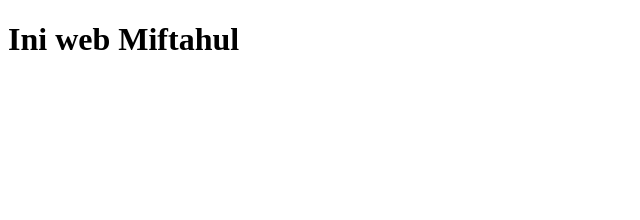
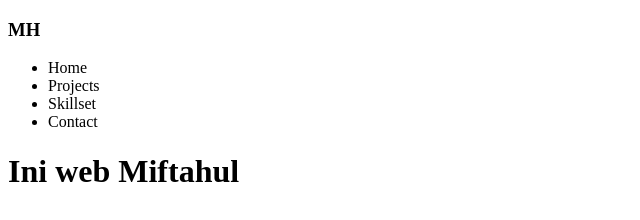
Before and after one commit to KingRael03/personal-website, a plain HTML site: page index.html in a window 1280 px wide. Shown: the whole page, without its empty margins (0-640 px from the left). Drawn offline with Linux system fonts and the light colour scheme.

Commit message:
Nyoba dulu

```diff
--- /dev/null
+++ b/assets/css/index.css
@@ -0,0 +1,5 @@
+.navbar {
+    width: 100%;
+    height: 100px;
+    background-color: aquamarine;
+}
--- a/index.html
+++ b/index.html
@@ -2,6 +2,17 @@
 <html>
     <title>Miftahul's Personal Web</title>
     <body>
+        <div class="navbar">
+            <h3>MH</h3>
+            <div class="nav">
+                <ul>
+                    <li>Home</li>
+                    <li>Projects</li>
+                    <li>Skillset</li>
+                    <li>Contact</li>
+                </ul>
+            </div>
+        </div>
         <h1>Ini web Miftahul</h1>
     </body>
 </html>
```
